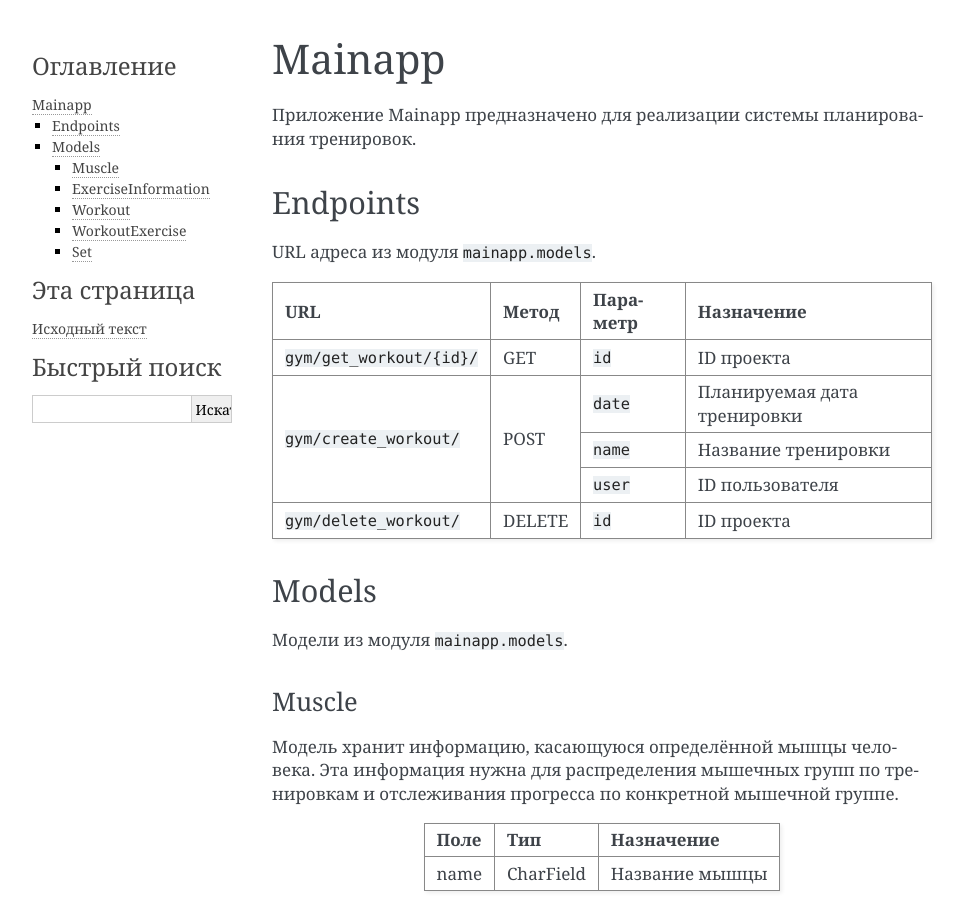
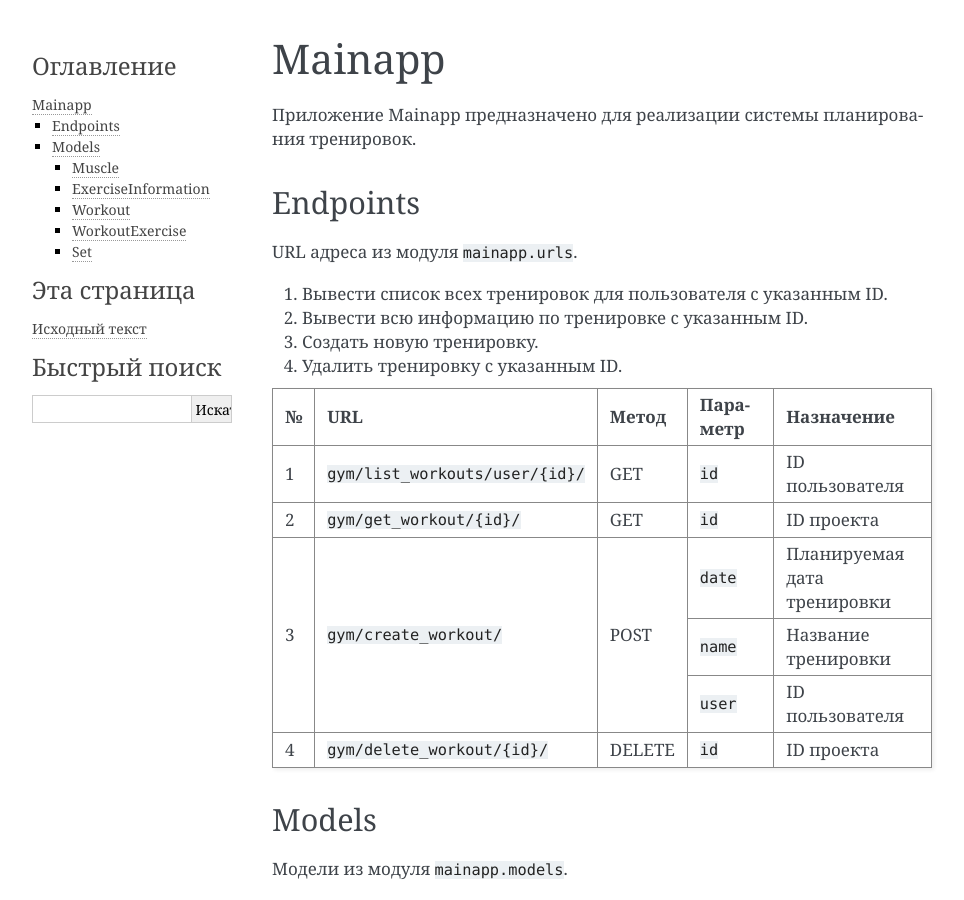
Before and after one commit to K9173A/GymStrength, a Sphinx documentation site: the page built from docs/source/mainapp.rst, in a window 1280 px wide and 900 px high. Shown: the whole window, without its empty margins (148-1112 px from the left). Built offline with Sphinx 7.4.7, drawn with Linux system fonts in a browser that asks for light colours.

```diff
--- a/docs/source/mainapp.rst
+++ b/docs/source/mainapp.rst
@@ -4,22 +4,28 @@ Mainapp
 
 Endpoints
 ---------
-URL адреса из модуля ``mainapp.models``.
+URL адреса из модуля ``mainapp.urls``.
 
-+---------------------------+--------+------------+-----------------------------+
-| URL                       | Метод  | Параметр   | Назначение                  |
-+===========================+========+============+=============================+
-| ``gym/get_workout/{id}/`` | GET    | ``id``     | ID проекта                  |
-+---------------------------+--------+------------+-----------------------------+
-| ``gym/create_workout/``   | POST   | ``date``   | Планируемая дата тренировки |
-|                           |        +------------+-----------------------------+
-|                           |        | ``name``   | Название тренировки         |
-|                           |        +------------+-----------------------------+
-|                           |        | ``user``   | ID пользователя             |
-+---------------------------+--------+------------+-----------------------------+
-| ``gym/delete_workout/``   | DELETE | ``id``     | ID проекта                  |
-+---------------------------+--------+------------+-----------------------------+
+1. Вывести список всех тренировок для пользователя с указанным ID.
+2. Вывести всю информацию по тренировке с указанным ID.
+3. Создать новую тренировку.
+4. Удалить тренировку с указанным ID.
 
++---+----------------------------------+--------+------------+-----------------------------+
+| № | URL                              | Метод  | Параметр   | Назначение                  |
++===+==================================+========+============+=============================+
+| 1 | ``gym/list_workouts/user/{id}/`` | GET    | ``id``     | ID пользователя             |
++---+----------------------------------+--------+------------+-----------------------------+
+| 2 | ``gym/get_workout/{id}/``        | GET    | ``id``     | ID проекта                  |
++---+----------------------------------+--------+------------+-----------------------------+
+| 3 | ``gym/create_workout/``          | POST   | ``date``   | Планируемая дата тренировки |
+|   |                                  |        +------------+-----------------------------+
+|   |                                  |        | ``name``   | Название тренировки         |
+|   |                                  |        +------------+-----------------------------+
+|   |                                  |        | ``user``   | ID пользователя             |
++---+----------------------------------+--------+------------+-----------------------------+
+| 4 | ``gym/delete_workout/{id}/``     | DELETE | ``id``     | ID проекта                  |
++---+----------------------------------+--------+------------+-----------------------------+
 
 Models
 ------
```
